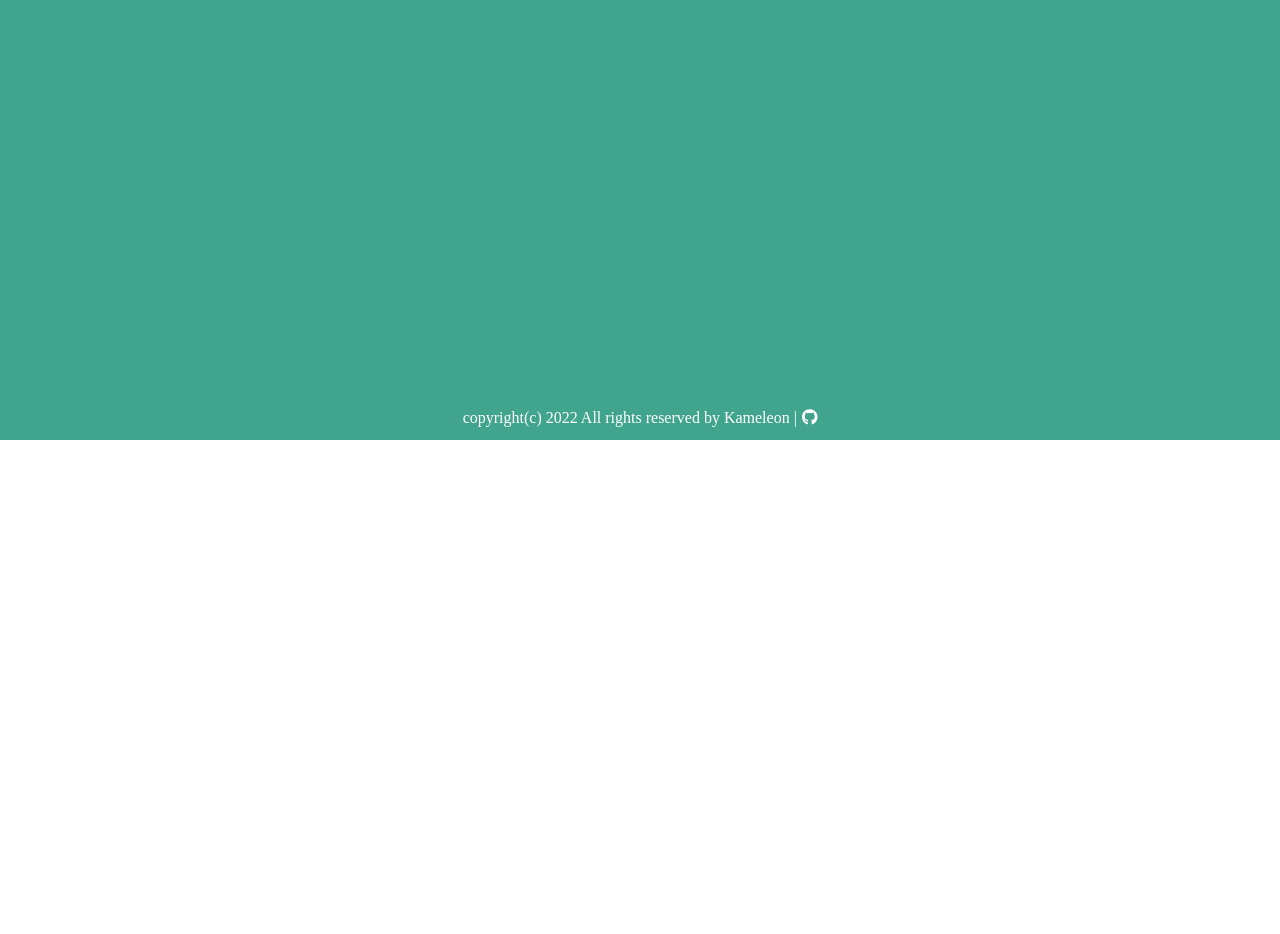
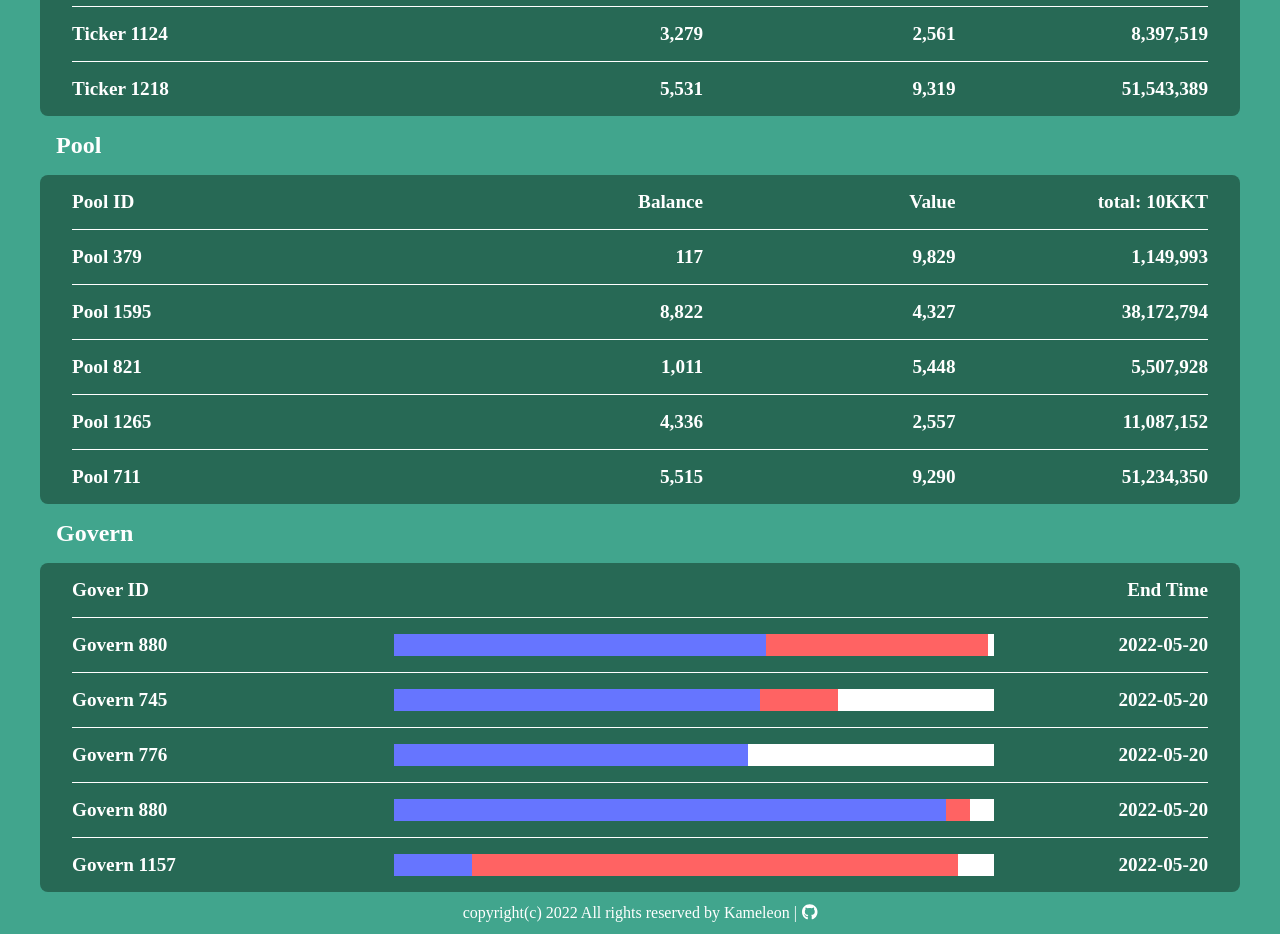
Before and after one commit to codestates/beb-03-Kameleon, a React (Create React App) app in the folder client/: page /mypage in a window 1280 px wide. Shown: the part 360-1294 px from the top of the page. Before the commit the page ends 800 px from the top, so only its background shows below. Built offline with nearby package versions, Linux system fonts and the light colour scheme.

Commit message:
feat(client): Modify pages styles

```diff
--- a/client/package.json
+++ b/client/package.json
@@ -41,6 +41,7 @@
     ]
   },
   "devDependencies": {
+    "@fortawesome/fontawesome-svg-core": "^6.1.1",
     "@fortawesome/free-brands-svg-icons": "^6.1.1",
     "@fortawesome/react-fontawesome": "^0.1.18",
     "@reduxjs/toolkit": "^1.8.1",
--- a/client/src/App.tsx
+++ b/client/src/App.tsx
@@ -4,7 +4,10 @@ import { BrowserRouter, Routes, Route } from 'react-router-dom';
 import { GlobalStyle } from './GlobalStyle';
 import Header from './components/common/Header';
 import Footer from './components/common/Footer';
+
 import MainPage from './pages/MainPage';
+import PoolPage from './pages/PoolPage';
+import MyPage from './pages/MyPage';
 
 const AppStyle = styled.main`
   min-height: 100vh;
@@ -23,7 +26,9 @@ function App() {
         <Header />
         <MainStyle className="layout">
           <Routes>
-            <Route path="/" element={<MainPage />}></Route>
+            <Route path="/" element={<MainPage />} />
+            <Route path="/pool" element={<PoolPage />} />
+            <Route path="/mypage" element={<MyPage />} />
           </Routes>
         </MainStyle>
         <Footer />
--- a/client/src/GlobalStyle.tsx
+++ b/client/src/GlobalStyle.tsx
@@ -1,6 +1,17 @@
 import { createGlobalStyle } from 'styled-components';
 
 export const GlobalStyle = createGlobalStyle`
+  :root {
+    --green: #41A58D;
+    --dark-green: #276955;
+    --black: #000000;
+    --white: #ffffff;
+    --blue: #6675FF;
+    --red: #FF6363;
+
+    --width: 1200px;
+  }
+
   html {
     box-sizing: border-box;
   }
--- a/client/src/pages/MainPage.tsx
+++ b/client/src/pages/MainPage.tsx
@@ -4,10 +4,15 @@ import {
   MainPageWrapper,
   MainPageSearch,
   MainPageList,
+  MainPageItem,
 } from './MainPage.styles';
+
+import { createTokenList } from '../utils/dummyCreator';
 
 const MainPage = () => {
   const [input, setInput] = useState('');
+
+  const tokenList = createTokenList(20);
 
   const changeInput = useCallback((e: React.ChangeEvent<HTMLInputElement>) => {
     setInput(e.target.value);
@@ -30,12 +35,19 @@ const MainPage = () => {
           <div className="main__usd">Price(USD)</div>
           <div>Change</div>
         </div>
-        <div></div>
-        <div></div>
-        <div></div>
-        <div></div>
-        <div></div>
-        <div></div>
+        {tokenList.map((el) => (
+          <MainPageItem key={el.id}>
+            <div>{el.name}</div>
+            <div className="main__oracle">
+              {el.oraclePrice.toLocaleString('ko-KR')}
+            </div>
+            <div>{el.usdPrice.toLocaleString('ko-KR')}</div>
+            <div className="main__usd">
+              {el.krwPrice.toLocaleString('ko-KR')}
+            </div>
+            <div>{el.change}%</div>
+          </MainPageItem>
+        ))}
       </MainPageList>
     </MainPageWrapper>
   );
--- a/client/src/pages/MyPage.styles.tsx
+++ b/client/src/pages/MyPage.styles.tsx
@@ -1,62 +1,80 @@
 import styled from 'styled-components';
 
 export const MyPageWrapper = styled.div`
-  max-width: 1200px;
+  max-width: var(--width);
   margin: 0 auto;
-  color: #ffffff;
+  color: var(--white);
 
   & > h2 {
+    margin: 1rem;
+  }
+`;
+
+export const MyPageList = styled.ul`
+  border-radius: 0.5rem;
+  background-color: var(--dark-green);
+
+  & > div {
     display: flex;
+    margin: 0 2rem;
+    padding: 1rem 0;
+    border-bottom: 1px solid var(--white);
+    font-size: 1.2rem;
+    font-weight: 600;
+  }
 
-    @media (max-width: 1200px) {
-      padding-left: 1rem;
+  & > div > div {
+    flex: 1;
+    text-align: right;
+
+    :first-of-type {
+      flex: 1.5;
+      text-align: left;
     }
   }
 `;
 
-export const MyPageList = styled.div`
-  border-radius: 0.5rem;
-  background-color: #276955;
+export const MyPageItem = styled.li`
+  display: flex;
+  margin: 0 2rem;
+  padding: 1rem 0;
+  border-bottom: 1px solid var(--white);
+  font-size: 1.2rem;
+  font-weight: 600;
 
   & > div {
     flex: 1;
-    display: flex;
-    justify-content: space-between;
-    min-height: 1.5rem; // temp
-    padding: 1rem 0;
-    margin: 0 2rem;
-    font-size: 1.2rem;
-    font-weight: 600;
-    border-bottom: 1px solid #fff;
+    text-align: right;
 
-    :last-of-type {
-      border: 0;
+    :first-of-type {
+      flex: 1.5;
+      text-align: left;
     }
+  }
+
+  :last-of-type {
+    border: 0;
   }
 `;
 
 export const MyPageBar = styled.div<{ yes: number; no: number }>`
   display: flex;
-  width: 600px;
-  /* border-radius: 0.5rem; */
-  background-color: #ffffff;
+  min-width: 600px;
+  background-color: var(--white);
 
   & > div {
     &:first-of-type {
       width: ${(props) => `calc(600px / 100 * ${props.yes})`};
-      background-color: #6675ff;
+      background-color: var(--blue);
     }
 
     &:last-of-type {
       width: ${(props) => `calc(600px / 100 * ${props.no})`};
-      background-color: #ff6363;
+      background-color: var(--red);
     }
   }
 
   @media (max-width: 1023px) {
     display: none;
   }
-
-  /* FF6363 */
-  /* 6675FF */
 `;
--- a/client/src/pages/MyPage.tsx
+++ b/client/src/pages/MyPage.tsx
@@ -1,10 +1,27 @@
 import React from 'react';
 
-import { MyPageWrapper, MyPageList, MyPageBar } from './MyPage.styles';
+import {
+  MyPageWrapper,
+  MyPageList,
+  MyPageItem,
+  MyPageBar,
+} from './MyPage.styles';
+
+import {
+  createMyList,
+  createMyPollList,
+  createMyGovernList,
+} from '../utils/dummyCreator';
 
 const MyPage = () => {
   const yes = 50;
   const no = 20;
+
+  const myList = createMyList(5);
+  const myPoolList = createMyPollList(5);
+  const myGovernList = createMyGovernList(5);
+
+  console.log(myGovernList);
 
   return (
     <div>
@@ -12,13 +29,21 @@ const MyPage = () => {
         <h2>자산</h2>
         <MyPageList>
           <div>
-            <div>Ticker</div>
+            <div>Ticker ID</div>
             <div>Balance</div>
             <div>Value</div>
             <div>total: 10KKT</div>
           </div>
-          <div></div>
-          <div></div>
+          {myList.map((el) => (
+            <MyPageItem>
+              <div>{el.name}</div>
+              <div className="main__oracle">
+                {el.balance.toLocaleString('ko-KR')}
+              </div>
+              <div>{el.value.toLocaleString('ko-KR')}</div>
+              <div>{(el.balance * el.value).toLocaleString('ko-KR')}</div>
+            </MyPageItem>
+          ))}
         </MyPageList>
         <h2>Pool</h2>
         <MyPageList>
@@ -28,8 +53,16 @@ const MyPage = () => {
             <div>Value</div>
             <div>total: 10KKT</div>
           </div>
-          <div></div>
-          <div></div>
+          {myPoolList.map((el) => (
+            <MyPageItem>
+              <div>{el.name}</div>
+              <div className="main__oracle">
+                {el.balance.toLocaleString('ko-KR')}
+              </div>
+              <div>{el.value.toLocaleString('ko-KR')}</div>
+              <div>{(el.balance * el.value).toLocaleString('ko-KR')}</div>
+            </MyPageItem>
+          ))}
         </MyPageList>
         <h2>Govern</h2>
         <MyPageList>
@@ -37,7 +70,17 @@ const MyPage = () => {
             <div>Gover ID</div>
             <div>End Time</div>
           </div>
-          <div>
+          {myGovernList.map((el) => (
+            <MyPageItem>
+              <div>{el.name}</div>
+              <MyPageBar yes={el.yes} no={el.no}>
+                <div></div>
+                <div></div>
+              </MyPageBar>
+              <div>2022-05-20</div>
+            </MyPageItem>
+          ))}
+          {/* <div>
             <div>삼성전자 토큰 폐지</div>
             <MyPageBar yes={yes} no={no}>
               <div></div>
@@ -45,7 +88,7 @@ const MyPage = () => {
             </MyPageBar>
             <div>2022-05-20</div>
           </div>
-          <div></div>
+          <div></div> */}
         </MyPageList>
       </MyPageWrapper>
     </div>
--- a/client/src/pages/PoolPage.styles.tsx
+++ b/client/src/pages/PoolPage.styles.tsx
@@ -1,36 +1,58 @@
 import styled from 'styled-components';
 
 export const PoolPageWrapper = styled.div`
-  max-width: 1200px;
+  max-width: var(--width);
   margin: 0 auto;
-  color: #ffffff;
+  color: var(--white);
 
   & > h2 {
+    margin: 1rem;
+  }
+`;
+
+export const PoolPageList = styled.ul`
+  border-radius: 0.5rem;
+  background-color: var(--dark-green);
+
+  & > div {
     display: flex;
+    margin: 0 2rem;
+    padding: 1rem 0;
+    border-bottom: 1px solid var(--white);
+    font-size: 1.2rem;
+    font-weight: 600;
+  }
 
-    @media (max-width: 1200px) {
-      padding-left: 1rem;
+  & > div > div {
+    flex: 1;
+    text-align: right;
+
+    :first-of-type {
+      flex: 1.5;
+      text-align: left;
     }
   }
 `;
 
-export const PoolPageList = styled.div`
-  border-radius: 0.5rem;
-  background-color: #276955;
+export const PoolPageItem = styled.li`
+  display: flex;
+  margin: 0 2rem;
+  padding: 1rem 0;
+  border-bottom: 1px solid var(--white);
+  font-size: 1.2rem;
+  font-weight: 600;
 
   & > div {
     flex: 1;
-    display: flex;
-    justify-content: space-between;
-    min-height: 1.5rem; // temp
-    padding: 1rem 0;
-    margin: 0 2rem;
-    font-size: 1.2rem;
-    font-weight: 600;
-    border-bottom: 1px solid #fff;
+    text-align: right;
 
-    :last-of-type {
-      border: 0;
+    :first-of-type {
+      flex: 1.5;
+      text-align: left;
     }
   }
+
+  :last-of-type {
+    border: 0;
+  }
 `;
--- a/client/src/pages/PoolPage.tsx
+++ b/client/src/pages/PoolPage.tsx
@@ -1,23 +1,30 @@
 import React from 'react';
 
-import { PoolPageWrapper, PoolPageList } from './PoolPage.styles';
+import { PoolPageWrapper, PoolPageList, PoolPageItem } from './PoolPage.styles';
+
+import { createPoolList } from '../utils/dummyCreator';
 
 const PoolPage = () => {
+  const poolList = createPoolList(20);
+
   return (
     <PoolPageWrapper>
       <h2>Pool</h2>
       <PoolPageList>
         <div>
           <div>Pair name</div>
-          <div>유동성규모</div>
-          <div>예상 수익률</div>
+          <div>유동성 규모</div>
+          <div>수익률</div>
         </div>
-        <div></div>
-        <div></div>
-        <div></div>
-        <div></div>
-        <div></div>
-        <div></div>
+        {poolList.map((el) => (
+          <PoolPageItem>
+            <div>{el.name}</div>
+            <div className="main__oracle">
+              {el.liquid.toLocaleString('ko-KR')}
+            </div>
+            <div>{el.change}%</div>
+          </PoolPageItem>
+        ))}
       </PoolPageList>
     </PoolPageWrapper>
   );
--- /dev/null
+++ b/client/src/utils/dummyCreator.ts
@@ -0,0 +1,91 @@
+const getRandomInt = (min: number, max: number) => {
+  return Math.floor(Math.random() * (max - min)) + min;
+};
+
+export const createTokenList = (len: number) => {
+  const tokenList = new Array(len);
+
+  for (let i = 0; i < len; i++) {
+    const token = {
+      id: i,
+      name: '(주) ' + getRandomInt(1, 2000),
+      oraclePrice: getRandomInt(0, 100000),
+      usdPrice: getRandomInt(0, 100000),
+      krwPrice: getRandomInt(0, 100000),
+      change: getRandomInt(-100, 100),
+    };
+
+    tokenList[i] = token;
+  }
+
+  return tokenList;
+};
+
+export const createPoolList = (len: number) => {
+  const poolList = new Array(len);
+
+  for (let i = 0; i < len; i++) {
+    const pool = {
+      id: i,
+      name: '풀 ' + getRandomInt(1, 2000),
+      liquid: getRandomInt(0, 10000000),
+      change: getRandomInt(0, 100),
+    };
+
+    poolList[i] = pool;
+  }
+
+  return poolList;
+};
+
+export const createMyList = (len: number) => {
+  const poolList = new Array(len);
+
+  for (let i = 0; i < len; i++) {
+    const pool = {
+      id: i,
+      name: 'Ticker ' + getRandomInt(1, 2000),
+      balance: getRandomInt(0, 10000),
+      value: getRandomInt(0, 10000),
+    };
+
+    poolList[i] = pool;
+  }
+
+  return poolList;
+};
+
+export const createMyPollList = (len: number) => {
+  const poolList = new Array(len);
+
+  for (let i = 0; i < len; i++) {
+    const pool = {
+      id: i,
+      name: 'Pool ' + getRandomInt(1, 2000),
+      balance: getRandomInt(0, 10000),
+      value: getRandomInt(0, 10000),
+    };
+
+    poolList[i] = pool;
+  }
+
+  return poolList;
+};
+
+export const createMyGovernList = (len: number) => {
+  const poolList = new Array(len);
+
+  for (let i = 0; i < len; i++) {
+    const agree = getRandomInt(0, 100);
+    const pool = {
+      id: i,
+      name: 'Govern ' + getRandomInt(1, 2000),
+      yes: agree,
+      no: getRandomInt(0, 100 - agree),
+    };
+
+    poolList[i] = pool;
+  }
+
+  return poolList;
+};
```
Also changed, not shown: client/src/page/HomePage.tsx (deleted, +0 -7 lines), client/src/pages/MainPage.styles.tsx (+82 -59 lines), 1 other file (tests, documents, lock files or other folders).
